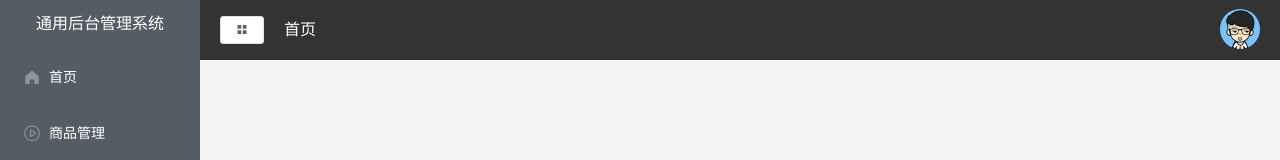
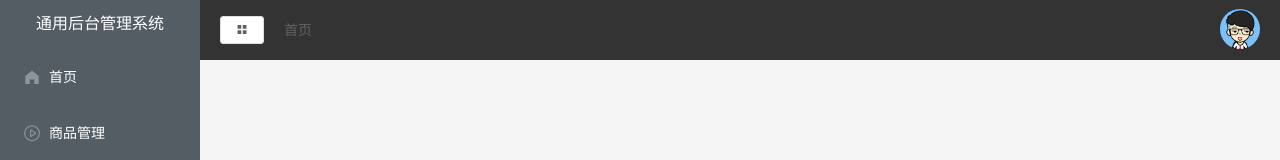
Before and after one commit to Jammillk/vue_manage, a Vue app: page / in a window 1280 px wide. Shown: the top 160 px of the page. Built offline with nearby package versions, Linux system fonts and the light colour scheme.

Commit message:
feat：引入面包屑，并从vuex中取出来

```diff
--- a/src/components/CommonHeader.vue
+++ b/src/components/CommonHeader.vue
@@ -2,7 +2,12 @@
   <header>
     <div class="l-content">
       <el-button @click="handleMenu" plain icon="el-icon-menu" size="mini"></el-button>
-      <h3 style="color: #fff">首页</h3>
+      <!--      <h3 style="color: #fff">首页</h3>-->
+      <el-breadcrumb>
+        <el-breadcrumb-item v-for="item in tags" :key="item.path" :to="{path: item.path}">
+          {{ item.label }}
+        </el-breadcrumb-item>
+      </el-breadcrumb>
     </div>
     <div class="r-content">
       <el-dropdown trigger="click" size="mini">
@@ -20,6 +25,8 @@
 </template>
 
 <script>
+import { mapState } from 'vuex'
+
 export default {
   name: 'CommonHeader',
   data() {
@@ -27,10 +34,15 @@ export default {
       userImg: require('../assets/images/user.png')
     }
   },
-  methods:{
-    handleMenu(){
+  methods: {
+    handleMenu() {
       this.$store.commit('collapseMenu')
     }
+  },
+  computed: {
+    ...mapState({
+      tags: state => state.tab.tabsList
+    })
   }
 }
 </script>
--- a/src/store/tab.js
+++ b/src/store/tab.js
@@ -4,7 +4,7 @@ export default {
         // 存放面包屑的元素，默认有个首页
         tabsList: [
             {
-                path: '/',
+                path: '/home',
                 name: 'home',
                 label: '首页',
                 icon: 'home'
```
